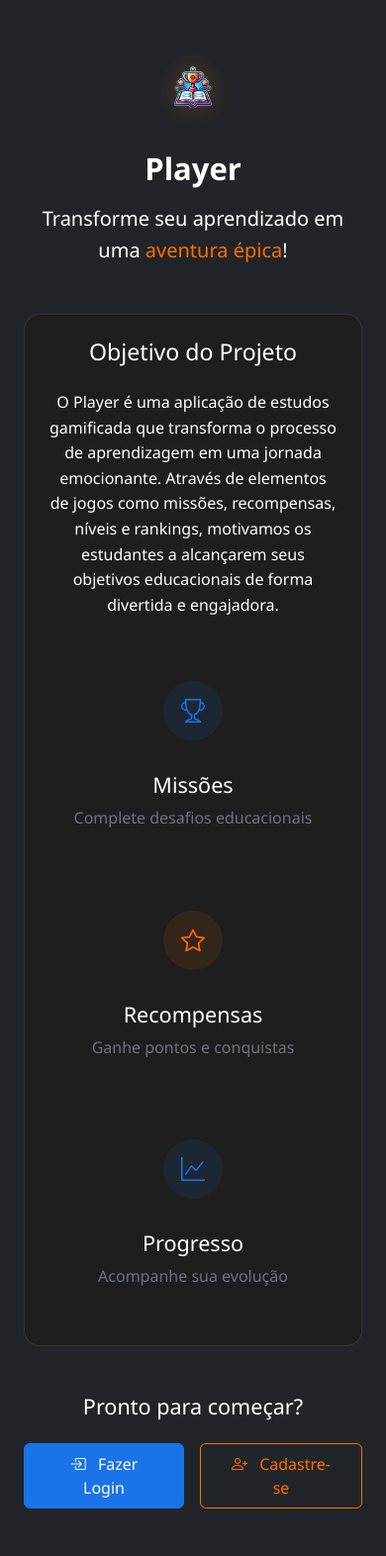
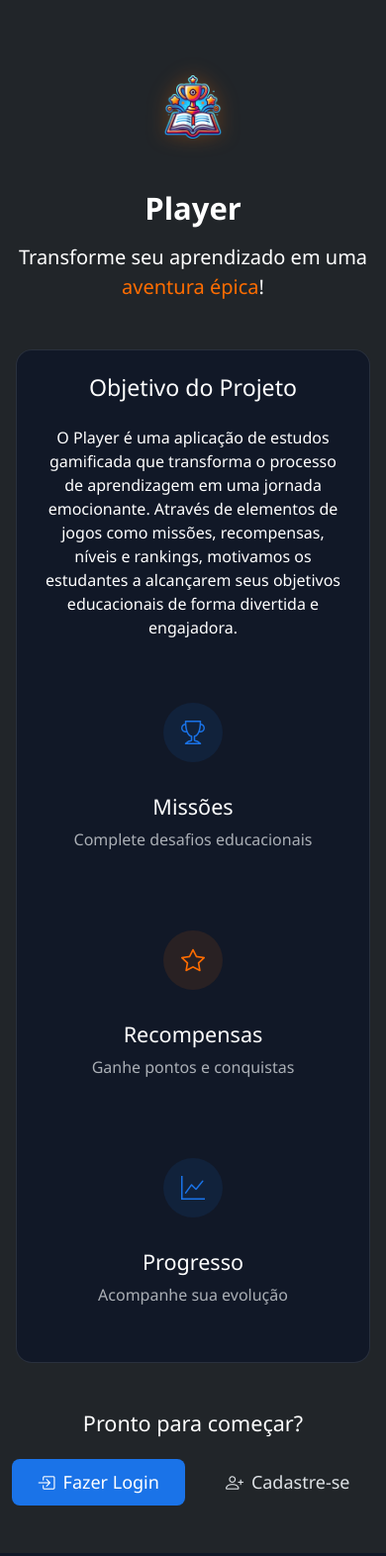
Before and after one commit to Pedroartur84/Plataforma-de-educa-o-gameficada, a Django app: page / in a window 390 px wide. Shown: the whole page at 99% size. Run offline with Django 5.2, Linux system fonts and the light colour scheme.

Commit message:
padronização

```diff
--- a/static/styles/base.css
+++ b/static/styles/base.css
@@ -1,14 +1,36 @@
-/* ===================== CONFIGURAÇÕES GLOBAIS ===================== */
-html, body {
-    height: 100%;
+/* Reset consistente */
+*, *::before, *::after {
+    box-sizing: border-box;
+    margin: 0;
+    padding: 0;
+}
+
+html {
+    scroll-behavior: smooth;
 }
 
 body {
     background-color: var(--color-dark);
     color: var(--color-white);
-    font-family: 'Segoe UI', Tahoma, Geneva, Verdana, sans-serif;
-    line-height: 1.6;
+    font-family: 'Segoe UI', system-ui, -apple-system, sans-serif;
+    line-height: 1.5;
+    text-rendering: optimizeLegibility;
+    -webkit-font-smoothing: antialiased;
 }
 
+/* Classes utilitárias globais */
 .text-accent { color: var(--color-accent); }
-.text-muted { color: var(--color-gray) !important; }
+.text-muted { color: var(--color-gray-500); }
+
+.hidden { display: none !important; }
+.visually-hidden {
+    position: absolute;
+    width: 1px;
+    height: 1px;
+    padding: 0;
+    margin: -1px;
+    overflow: hidden;
+    clip: rect(0, 0, 0, 0);
+    white-space: nowrap;
+    border: 0;
+}
--- a/static/styles/buttons.css
+++ b/static/styles/buttons.css
@@ -1,39 +1,42 @@
-/* ===================== SISTEMA DE BOTÕES ===================== */
 .btn {
-    display: inline-block;
-    padding: 0.5rem 1rem;
-    border-radius: 6px;
+    --btn-padding-y: var(--space-sm);
+    --btn-padding-x: var(--space-md);
+    --btn-radius: var(--border-radius-md);
+
+    display: inline-flex;
+    align-items: center;
+    justify-content: center;
+    padding: var(--btn-padding-y) var(--btn-padding-x);
+    border-radius: var(--btn-radius);
     font-weight: 500;
     text-align: center;
-    text-decoration: none;
+    white-space: nowrap;
+    transition: var(--transition-normal);
     cursor: pointer;
-    transition: all 0.3s ease;
+    user-select: none;
 }
 
+/* Tamanhos */
+.btn-sm {
+    --btn-padding-y: var(--space-xs);
+    --btn-padding-x: var(--space-sm);
+    font-size: 0.875rem;
+}
+
+.btn-lg {
+    --btn-padding-y: var(--space-md);
+    --btn-padding-x: var(--space-lg);
+    font-size: 1.125rem;
+}
+
+/* Variantes */
 .btn-primary {
     background-color: var(--color-primary);
-    border-color: var(--color-primary);
     color: var(--color-white);
+    border: 2px solid transparent;
 }
 
 .btn-primary:hover {
     background-color: var(--color-primary-dark);
-    border-color: var(--color-primary-dark);
     transform: translateY(-2px);
 }
-
-.btn-lg {
-    padding: 0.75rem 1.5rem;
-    font-size: 1.1rem;
-}
-
-.btn-outline-accent {
-    color: var(--color-accent);
-    border: 1px solid var(--color-accent);
-    background-color: transparent;
-}
-
-.btn-outline-accent:hover {
-    background-color: var(--color-accent);
-    color: var(--color-dark);
-}
--- a/static/styles/home.css
+++ b/static/styles/home.css
@@ -1,17 +1,26 @@
-/* ===================== PÁGINA INICIAL ===================== */
 .logo-main {
-    height: 120px;
+    --logo-height: 120px;
+    height: auto;
+    max-height: var(--logo-height);
     width: auto;
     object-fit: contain;
     filter: drop-shadow(0 0 10px rgba(255, 109, 0, 0.3));
-    margin-bottom: 1.5rem;
+    margin-bottom: var(--space-lg);
 }
 
 .project-description {
-    background-color: var(--color-gray-dark);
+    background-color: var(--color-gray-900);
     border: 1px solid rgba(255, 255, 255, 0.1);
-    border-radius: 10px;
+    border-radius: var(--border-radius-lg);
     backdrop-filter: blur(5px);
-    padding: 2rem;
-    margin-bottom: 2rem;
+    padding: clamp(var(--space-md), 3vw, var(--space-xl));
+    margin-bottom: var(--space-xl);
+    width: 100%;
 }
+
+/* Responsividade */
+@media (max-width: var(--bp-tablet)) {
+    .logo-main {
+        --logo-height: 80px;
+    }
+}
--- a/static/styles/layout.css
+++ b/static/styles/layout.css
@@ -1,11 +1,29 @@
-/* ===================== LAYOUT PRINCIPAL ===================== */
 .container {
-    max-width: 1200px;
-    padding: 0 1.5rem;
+    width: 100%;
+    max-width: var(--bp-large);
+    padding: 0 var(--space-md);
+    margin: 0 auto;
 }
 
+/* Grid System Opcional */
+.grid {
+    display: grid;
+    gap: var(--space-md);
+}
+
+/* Layouts Específicos */
 .home-container {
     max-width: 800px;
-    padding: 2rem;
-    margin: auto;
+    padding: var(--space-lg);
+    margin: 0 auto;
 }
+
+/* Z-index layers */
+:root {
+    --z-index-base: 0;
+    --z-index-dropdown: 10;
+    --z-index-sticky: 20;
+    --z-index-fixed: 30;
+    --z-index-modal: 40;
+    --z-index-toast: 50;
+}
--- a/static/styles/responsive.css
+++ b/static/styles/responsive.css
@@ -1,9 +1,22 @@
-/* ===================== RESPONSIVIDADE ===================== */
-@media (max-width: 768px) {
-    .logo-main { height: 80px; }
-    .logo-auth { height: 60px; }
-    .features-grid { flex-direction: column; align-items: center; }
-    .feature-item { max-width: 100%; width: 100%; }
-    .auth-card, .home-container { padding: 1.5rem; }
-    .btn-lg { padding: 0.6rem 1.2rem; font-size: 1rem; }
+/* Mobile First - Todos os breakpoints usam variáveis */
+@media (min-width: var(--bp-mobile)) {
+    .logo-auth { --logo-size: 70px; }
 }
+
+@media (min-width: var(--bp-tablet)) {
+    .logo-auth { --logo-size: 80px; }
+    .auth-card { padding: var(--space-xl); }
+}
+
+/* Padronização de componentes responsivos */
+@media (max-width: var(--bp-tablet)) {
+    .features-grid {
+        flex-direction: column;
+        gap: var(--space-md);
+    }
+
+    .feature-item {
+        width: 100%;
+        max-width: none;
+    }
+}
--- a/static/styles/variables.css
+++ b/static/styles/variables.css
@@ -1,12 +1,43 @@
-/* ===================== VARIÁVEIS DE CORES ===================== */
 :root {
-    --color-primary: #1a73e8;         /* Azul principal: botões, links primários */
-    --color-primary-dark: #0d47a1;    /* Azul escuro: estados hover/active */
-    --color-accent: #ff6d00;          /* Laranja: CTAs, destaques, interações */
-    --color-accent-light: #ff9e40;    /* Laranja claro: efeitos de hover */
-    --color-white: #ffffff;           /* Texto principal e elementos claros */
-    --color-dark: #121212;            /* Cor de fundo base do tema escuro */
-    --color-gray-light: #f3f4f6;      /* Bordas sutis */
-    --color-gray: #6b7280;            /* Texto secundário e placeholders */
-    --color-gray-dark: #1e1e1e;       /* Superfícies elevadas (cards, containers) */
+    /* Cores Primárias (padronizar nomenclatura em inglês) */
+    --color-primary: #1a73e8;
+    --color-primary-dark: #0d47a1;
+    --color-accent: #ff6d00;
+    --color-accent-light: #ff9e40;
+
+    /* Cores Neutras (adicionar variações consistentes) */
+    --color-white: #ffffff;
+    --color-light: #f8f9fa;
+    --color-gray-100: #f3f4f6;
+    --color-gray-300: #d1d5db;
+    --color-gray-500: #6b7280;
+    --color-gray-700: #374151;
+    --color-gray-900: #111827;
+    --color-dark: #121212;
+
+    /* Espaçamentos baseados em escala modular */
+    --space-xxs: 0.25rem;
+    --space-xs: 0.5rem;
+    --space-sm: 0.75rem;
+    --space-md: 1rem;
+    --space-lg: 1.5rem;
+    --space-xl: 2rem;
+    --space-xxl: 3rem;
+
+    /* Breakpoints nomeados */
+    --bp-mobile: 576px;
+    --bp-tablet: 768px;
+    --bp-desktop: 992px;
+    --bp-large: 1200px;
+
+    /* Bordas */
+    --border-radius-sm: 4px;
+    --border-radius-md: 8px;
+    --border-radius-lg: 12px;
+    --border-radius-full: 9999px;
+
+    /* Transições */
+    --transition-fast: 0.15s ease;
+    --transition-normal: 0.3s ease;
+    --transition-slow: 0.45s ease;
 }
```
Also changed, not shown: static/styles/auth.css (+28 -8 lines).
